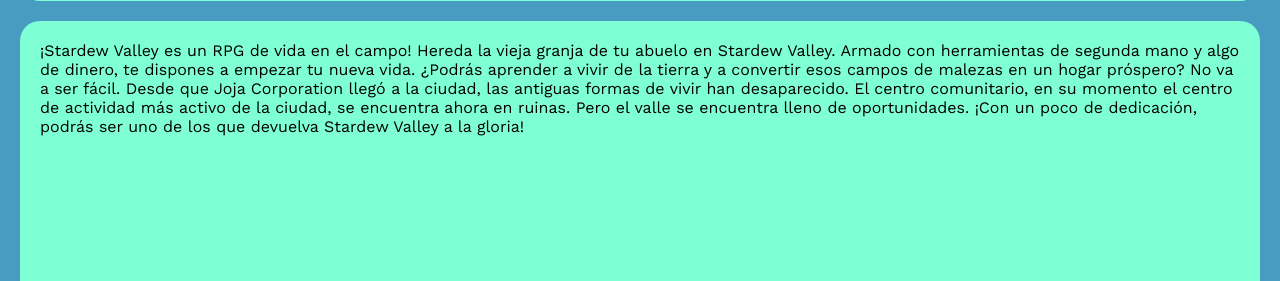
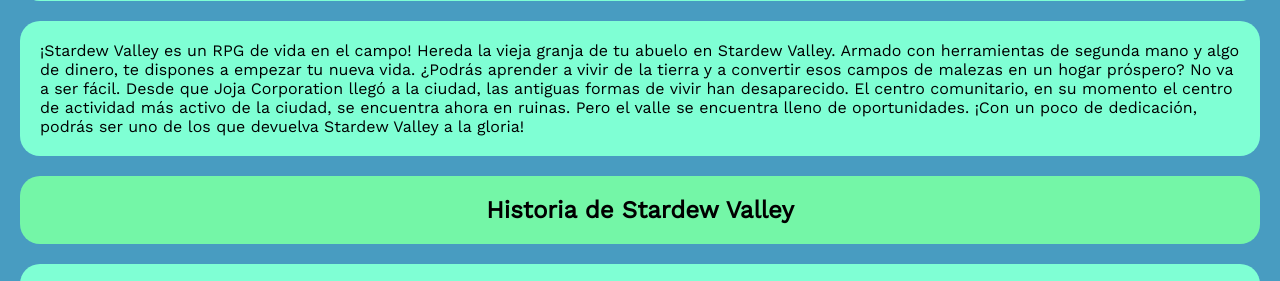
Before and after one commit to Gelm20/TareaTributePage-GilLopez-20191598, a Flask app: page / in a window 1280 px wide. Shown: the part 1422-1703 px from the top of the page. Run offline with Flask 2, Linux system fonts and the light colour scheme.

Commit message:
placeholders

```diff
--- a/static/style.css
+++ b/static/style.css
@@ -9,9 +9,9 @@
     margin: 20px;
     padding: 20px;
     border-radius: 20px;
+}
+.conAltura {
     height: 250px;
-    vertical-align: 50%;
-    text-rendering: geometricPrecision;
 }
 
 #mainTitle {
@@ -22,13 +22,13 @@
     background-color: #74f6a7;
 }
 
-.imagenes1 {
+.imagenesl {
     height: 250px;
     margin: 20px 25px 25px 40px;
     float: left;
 }
 
-.imagenes2 {
+.imagenesr {
     height: 250px;
     margin: 20px 25px 25px 40px;
     float: right;
--- a/templates/index.html
+++ b/templates/index.html
@@ -48,8 +48,8 @@
 
 <h1 id="mainTitle">Stardew Valley Tribute Page</h1>
 
-<img class="imagenes1" src="https://hipertextual.com/files/2016/03/Stardew-Valley.jpg" alt="Granja">
-<p>
+<img class="imagenesl" src="https://hipertextual.com/files/2016/03/Stardew-Valley.jpg" alt="Granja">
+<p class="conAltura">
   ¡Stardew Valley es un RPG de vida en el campo! Hereda la vieja granja de tu abuelo en Stardew Valley.
   Armado con herramientas de segunda mano y algo de dinero, te dispones a empezar tu nueva vida.
   ¿Podrás aprender a vivir de la tierra y a convertir esos campos de malezas en un hogar próspero?
@@ -71,7 +71,45 @@
 
 <h2 id="mainTitle">Historia de Stardew Valley</h2>
 
-<img class="imagenes2" src="https://hipertextual.com/files/2016/03/Stardew-Valley.jpg" alt="Granja">
+<img class="imagenesr" src="https://hipertextual.com/files/2016/03/Stardew-Valley.jpg" alt="Granja">
+<p>
+  ¡Stardew Valley es un RPG de vida en el campo! Hereda la vieja granja de tu abuelo en Stardew Valley.
+  Armado con herramientas de segunda mano y algo de dinero, te dispones a empezar tu nueva vida.
+  ¿Podrás aprender a vivir de la tierra y a convertir esos campos de malezas en un hogar próspero?
+  No va a ser fácil. Desde que Joja Corporation llegó a la ciudad, las antiguas formas de vivir han desaparecido.
+  El centro comunitario, en su momento el centro de actividad más activo de la ciudad, se encuentra ahora en ruinas.
+  Pero el valle se encuentra lleno de oportunidades.
+  ¡Con un poco de dedicación, podrás ser uno de los que devuelva Stardew Valley a la gloria!
+</p>
+
+<h2 id="mainTitle">Recepción de Stardew Valley</h2>
+
+<img class="imagenesl" src="https://hipertextual.com/files/2016/03/Stardew-Valley.jpg" alt="Granja">
+<p>
+  ¡Stardew Valley es un RPG de vida en el campo! Hereda la vieja granja de tu abuelo en Stardew Valley.
+  Armado con herramientas de segunda mano y algo de dinero, te dispones a empezar tu nueva vida.
+  ¿Podrás aprender a vivir de la tierra y a convertir esos campos de malezas en un hogar próspero?
+  No va a ser fácil. Desde que Joja Corporation llegó a la ciudad, las antiguas formas de vivir han desaparecido.
+  El centro comunitario, en su momento el centro de actividad más activo de la ciudad, se encuentra ahora en ruinas.
+  Pero el valle se encuentra lleno de oportunidades.
+  ¡Con un poco de dedicación, podrás ser uno de los que devuelva Stardew Valley a la gloria!
+</p>
+
+<h2 id="mainTitle">ConcernedApe: The Developer</h2>
+
+<img class="imagenesr" src="https://hipertextual.com/files/2016/03/Stardew-Valley.jpg" alt="Granja">
+<p>
+  ¡Stardew Valley es un RPG de vida en el campo! Hereda la vieja granja de tu abuelo en Stardew Valley.
+  Armado con herramientas de segunda mano y algo de dinero, te dispones a empezar tu nueva vida.
+  ¿Podrás aprender a vivir de la tierra y a convertir esos campos de malezas en un hogar próspero?
+  No va a ser fácil. Desde que Joja Corporation llegó a la ciudad, las antiguas formas de vivir han desaparecido.
+  El centro comunitario, en su momento el centro de actividad más activo de la ciudad, se encuentra ahora en ruinas.
+  Pero el valle se encuentra lleno de oportunidades.
+  ¡Con un poco de dedicación, podrás ser uno de los que devuelva Stardew Valley a la gloria!
+</p>
+
+<h2 id="mainTitle">Referencias</h2>
+
 <p>
   ¡Stardew Valley es un RPG de vida en el campo! Hereda la vieja granja de tu abuelo en Stardew Valley.
   Armado con herramientas de segunda mano y algo de dinero, te dispones a empezar tu nueva vida.
```
